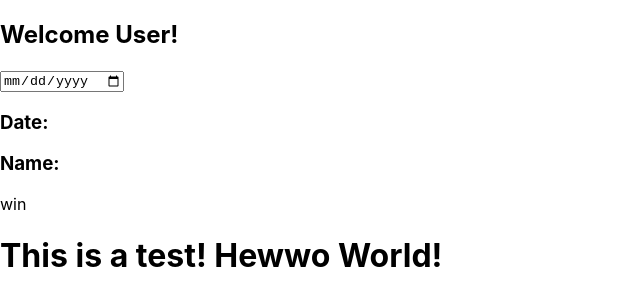
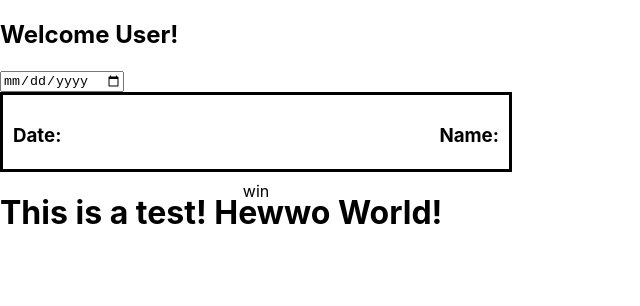
Before and after one commit to GratefulTogether/gratefultogether-ui, a React (Create React App) app: page / in a window 1280 px wide. Shown: the top 306 px of the page, without its empty margins (0-640 px from the left). Built offline with nearby package versions, Linux system fonts and the light colour scheme.

Commit message:
add styling to the card component

```diff
--- a/src/components/Cards/Cards.css
+++ b/src/components/Cards/Cards.css
@@ -0,0 +1,20 @@
+.cards {
+  box-sizing: border-box;
+  border: 3px solid black;
+  padding: 10px;
+  /* display: flex;
+  flex-direction: column; */
+  height: 10vh;
+  width: 40vw;
+}
+
+.title {
+  display: flex;
+  justify-content: space-between;
+}
+
+.win {
+  display: flex;
+  justify-content: space-evenly;
+  align-items: center;
+}
```
